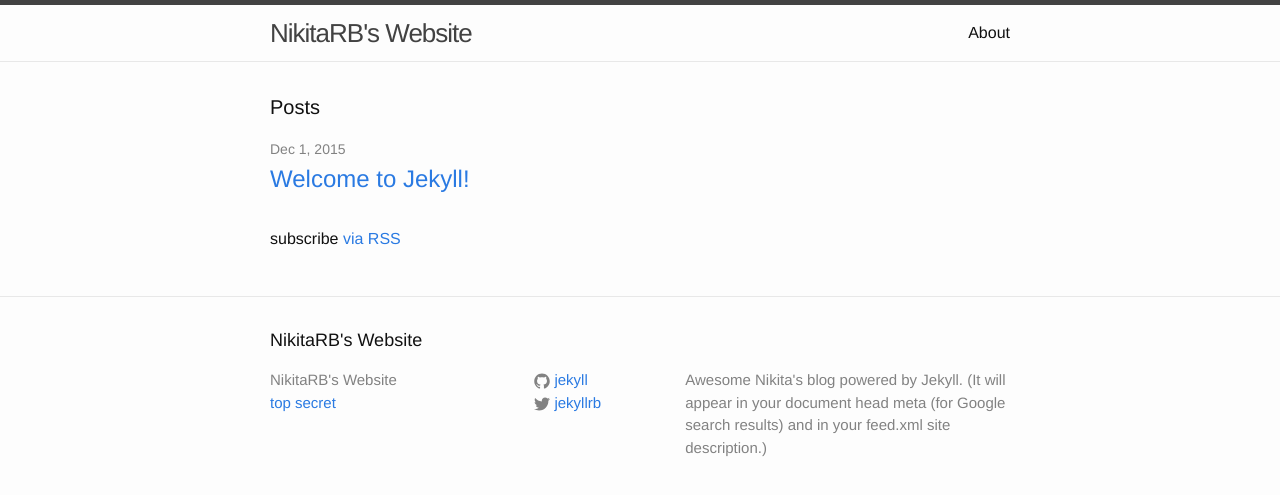
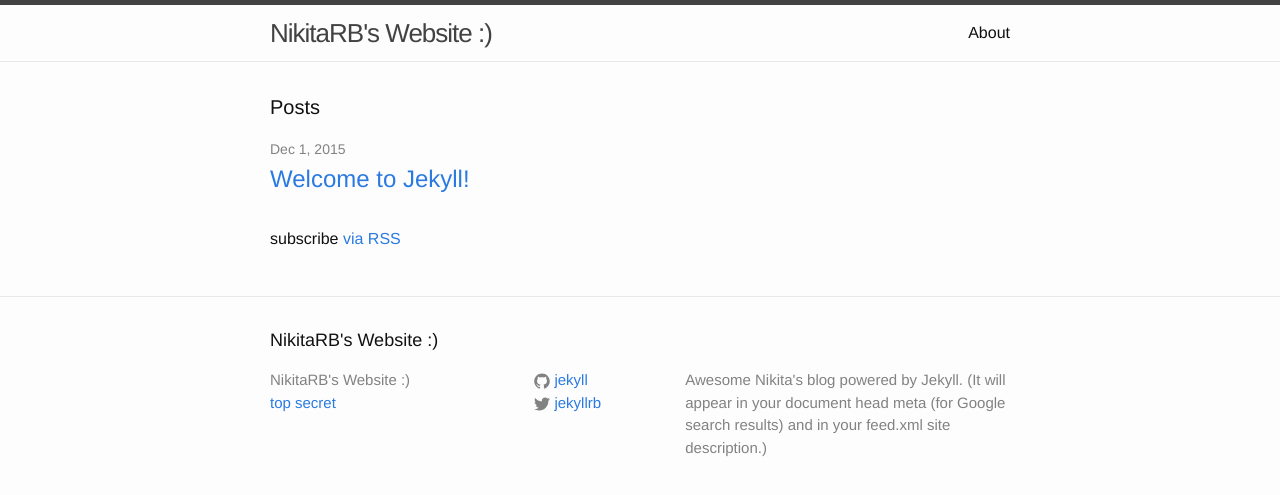
Before and after one commit to docentmail/docentmail.github.io, a Jekyll site: the page built from index.html, in a window 1280 px wide. Shown: the top 495 px of the page. Built offline with Jekyll 4.4.1, drawn with Linux system fonts in a browser that asks for light colours.

Commit message:
etho moii commyt

```diff
--- a/_config.yml
+++ b/_config.yml
@@ -6,7 +6,7 @@
 # 'jekyll serve'. If you change this file, please restart the server process.
 
 # Site settings
-title: NikitaRB's Website
+title: NikitaRB's Website :)
 email: top secret
 description: > # this means to ignore newlines until "baseurl:"
   Awesome Nikita's blog powered by Jekyll.
```
